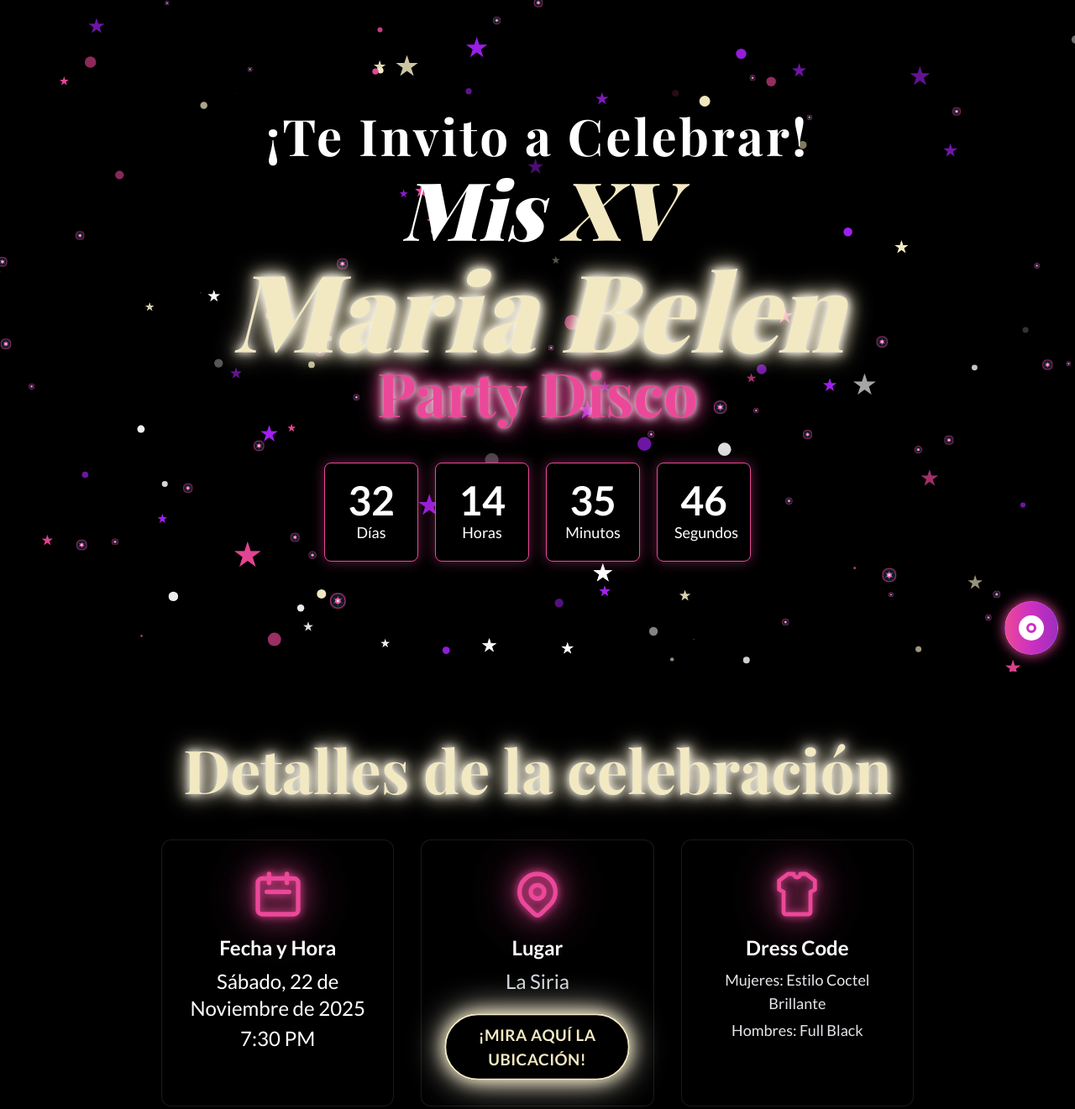
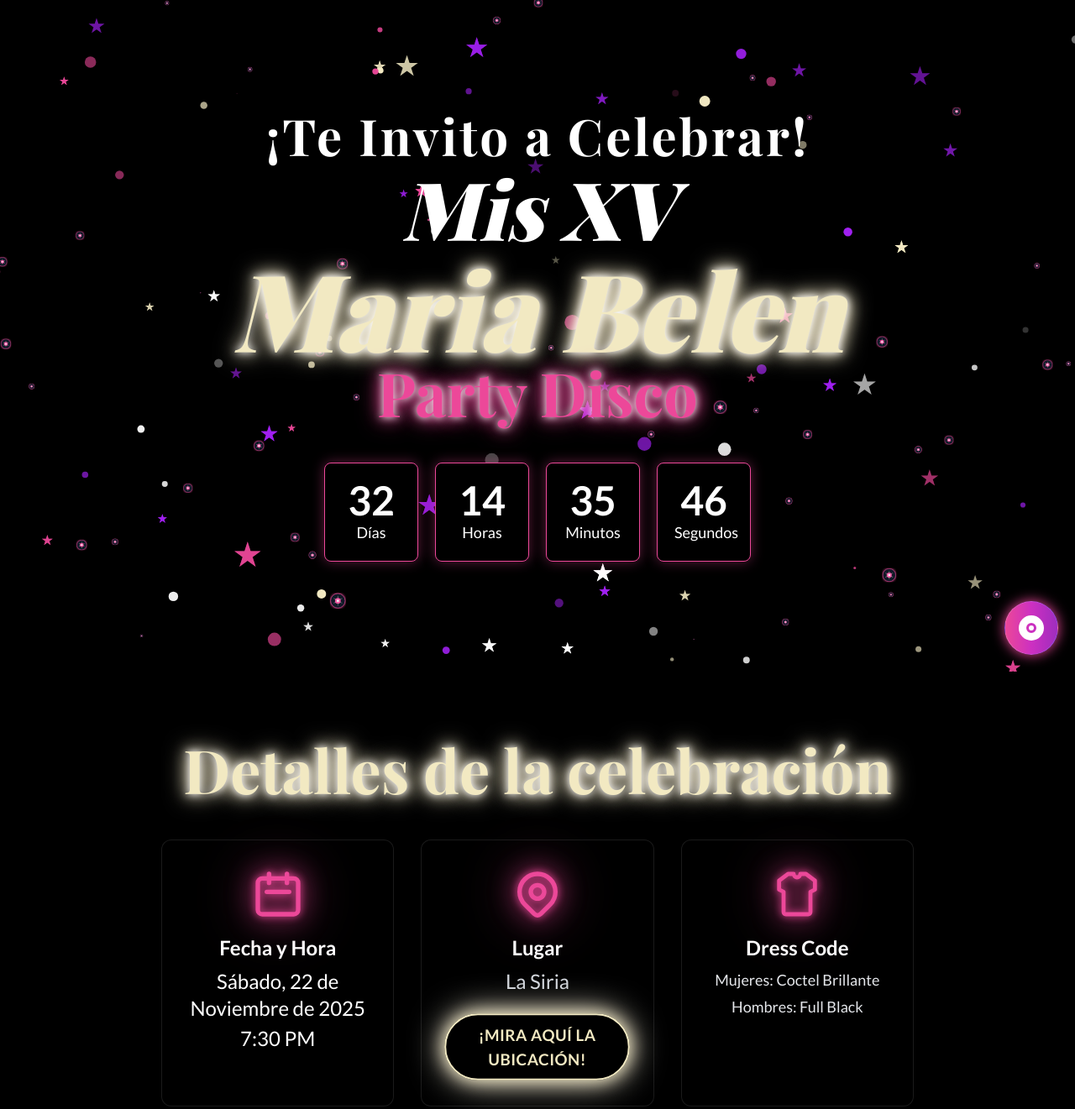
Before and after one commit to Invitacionbelen/Invitacion, a plain HTML site: page index.html in a window 1280 px wide. Shown: the top 1321 px of the page at 84% size. Drawn offline with nearby package versions, Linux system fonts and the light colour scheme; animation ran at ten frames a second; a web font is replaced by a local one.

Commit message:
se agrega

```diff
--- a/index.html
+++ b/index.html
@@ -294,7 +294,7 @@
     </style>
 </head>
 <body class="text-white font-body overflow-x-hidden">
-    <audio id="background-audio" loop src="CRAZY IN LOVE _ DANCE CONCEPT _ RADIG BADALOV CHOREOGRAPHY.mp3" style="display: none;"></audio>
+    <audio id="background-audio" loop src="Invitacion/CRAZY IN LOVE _ DANCE CONCEPT _ RADIG BADALOV CHOREOGRAPHY.mp3" style="display: none;"></audio>
     <div id="particles-js"></div>
 
     <div class="content-wrapper">
@@ -302,7 +302,7 @@
             <div class="relative z-10">
                 <h2 class="text-4xl md:text-6xl font-title tracking-wider leading-tight" style="font-weight: 200; font-style: normal;">¡Te Invito a Celebrar! </h2>
                 <h1 class="font-title text-6xl md:text-8xl my-2" style="font-weight: 900;">
-                <span class="font-style: normal">Mis</span> <span class="carnival-yellow">XV</span>
+                <span class="font-style: normal">Mis</span> <span class="font-style: normal">XV</span>
                 </h1>
                 <p class="font-title text-7xl md:text-9xl carnival-yellow leading-none neon-pulse-yellow" style="font-weight: 900;">Maria Belen</p>
                 <p class="font-title text-5xl md:text-7xl carnival-pink neon-pulse-pink" style="font-weight: 700; font-style: normal;">Party Disco</p>
@@ -365,8 +365,8 @@
                     </svg>
 
                     <h3 class="font-bold text-2xl mb-2 text-white">Dress Code</h3>
-                    <p class="text-lg mb-1 text-gray-200">Mujeres: Estilo Coctel Brillante</p>
-                    <p class="text-lg mb-1 text-gray-200">Hombres: Full Black</p>
+                    <p class="text-lg mb-1 text-gray-200">Mujeres: Coctel Brillante</p>
+                    <p class="text-lg mb-1 text-gray-200">Hombres: Full Black </p>
                 </div>
 
             </div>
```
